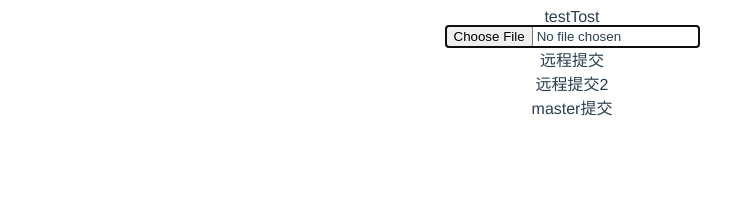
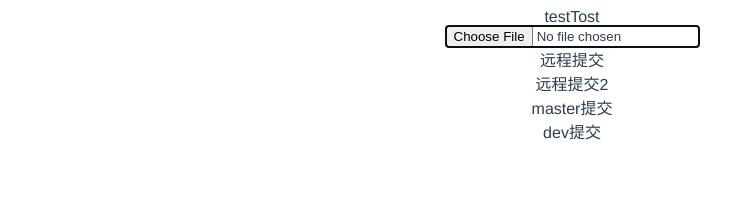
Before and after one commit to wq89855254/conponents, a Vue app: page /#/ in a window 1280 px wide. Shown: the top 199 px of the page, without its empty margins (68-799 px from the left). Built offline with nearby package versions, Linux system fonts and the light colour scheme; a small style sheet from the web is missing.

Commit message:
dev commit

```diff
--- a/src/views/Home.vue
+++ b/src/views/Home.vue
@@ -6,6 +6,7 @@
       <div>远程提交</div>
         <div>远程提交2</div>
       <div>master提交</div>
+      <div>dev提交</div>
   </div>
 </template>
 <style type="scss" scoped>
```
